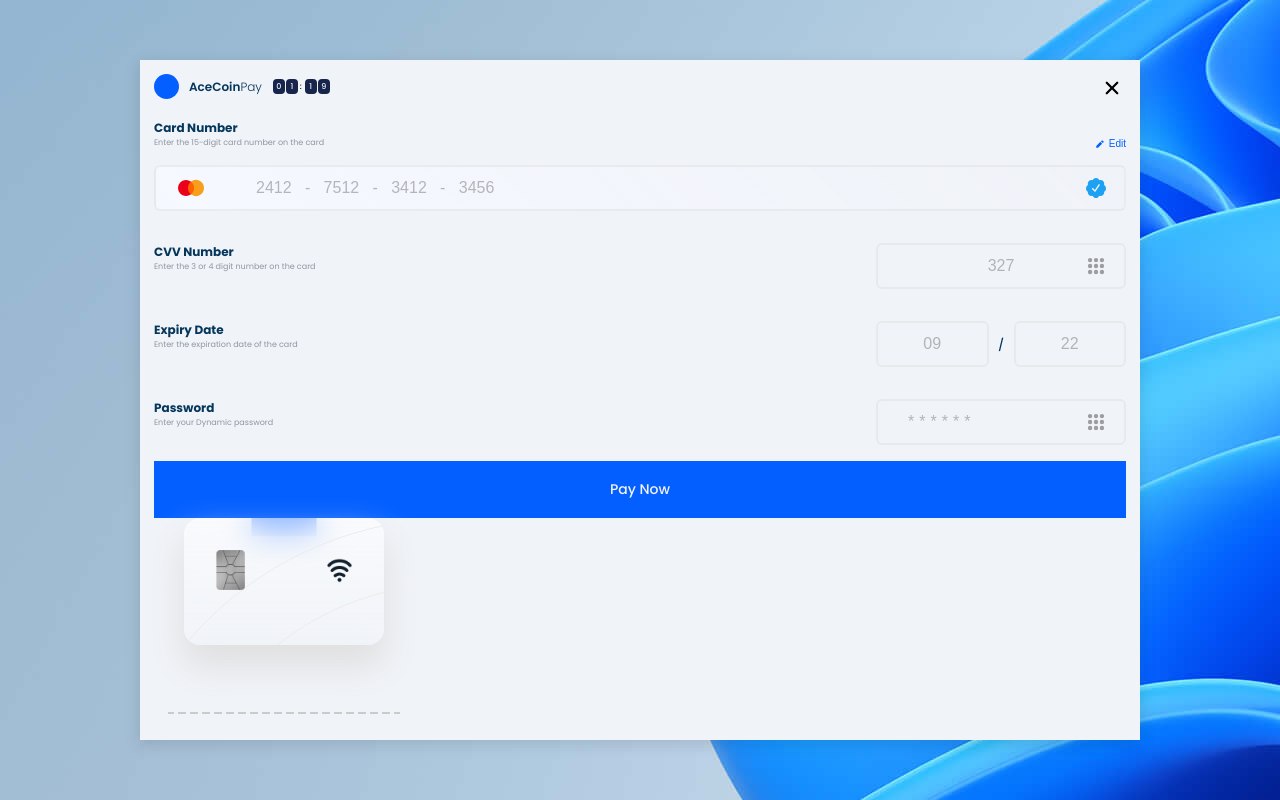
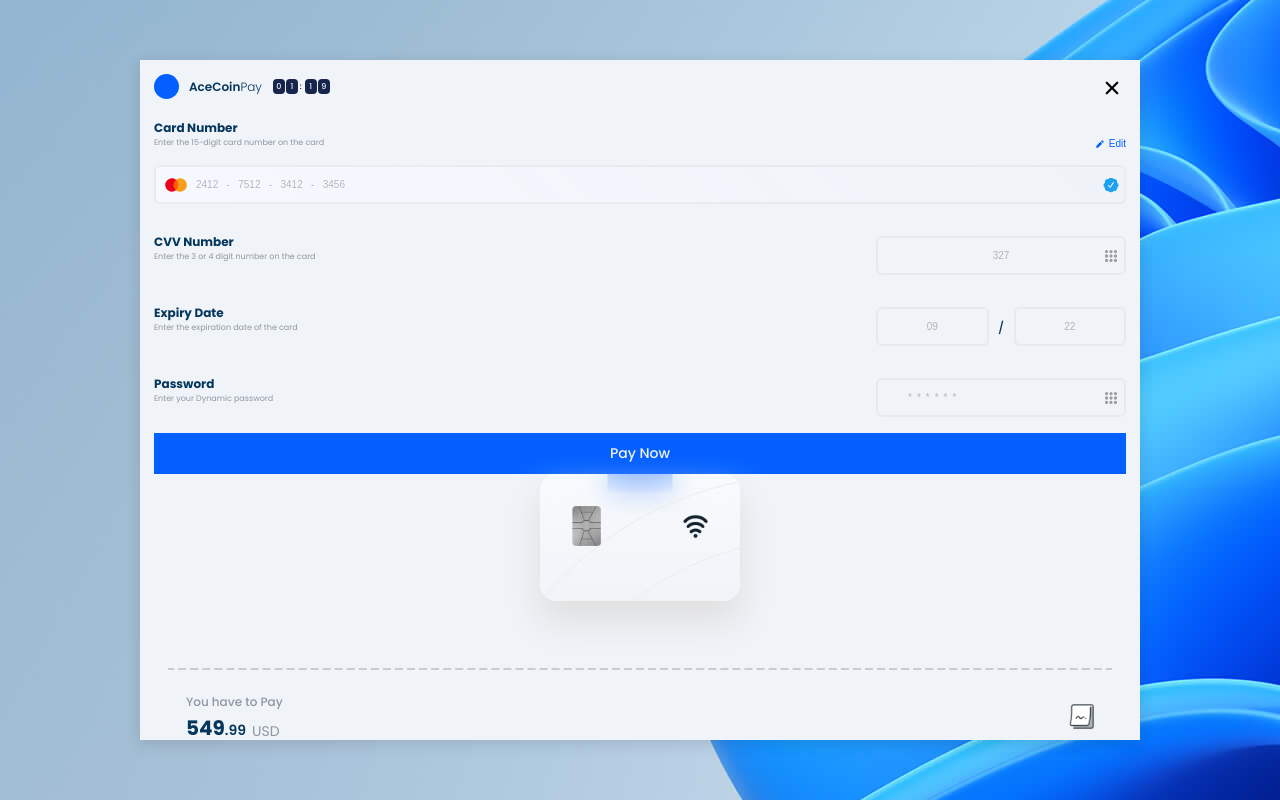
Before and after one commit to Alausa-AbdulAzeez/aceCoin, a React (Create React App) app: page / in a window 1280 px wide. Built offline with nearby package versions, Linux system fonts and the light colour scheme; grey boxes are pictures that could not be loaded.

Commit message:
completed smallest screen for the left side

```diff
--- a/src/pages/homePage/homepage.scss
+++ b/src/pages/homePage/homepage.scss
@@ -154,8 +154,6 @@ body {
             }
 
             img.leading-icon {
-              left: 0;
-
               top: 50%;
               transform: translate(0, -50%);
               left: 20px;
@@ -347,9 +345,32 @@ body {
                 }
               }
             }
+            .main {
+              img {
+              }
+              img.leading-icon {
+                left: 5px;
+                height: 20px;
+              }
+              img.trailing-icon {
+                right: 5px;
+                height: 15px;
+              }
+              input {
+                font-size: 10px;
+                padding-left: 40px;
+              }
+            }
+          }
+          .btn-submit {
+            padding: 10px;
           }
         }
       }
     }
   }
+
+  .right {
+    width: 100%;
+  }
 }
```
